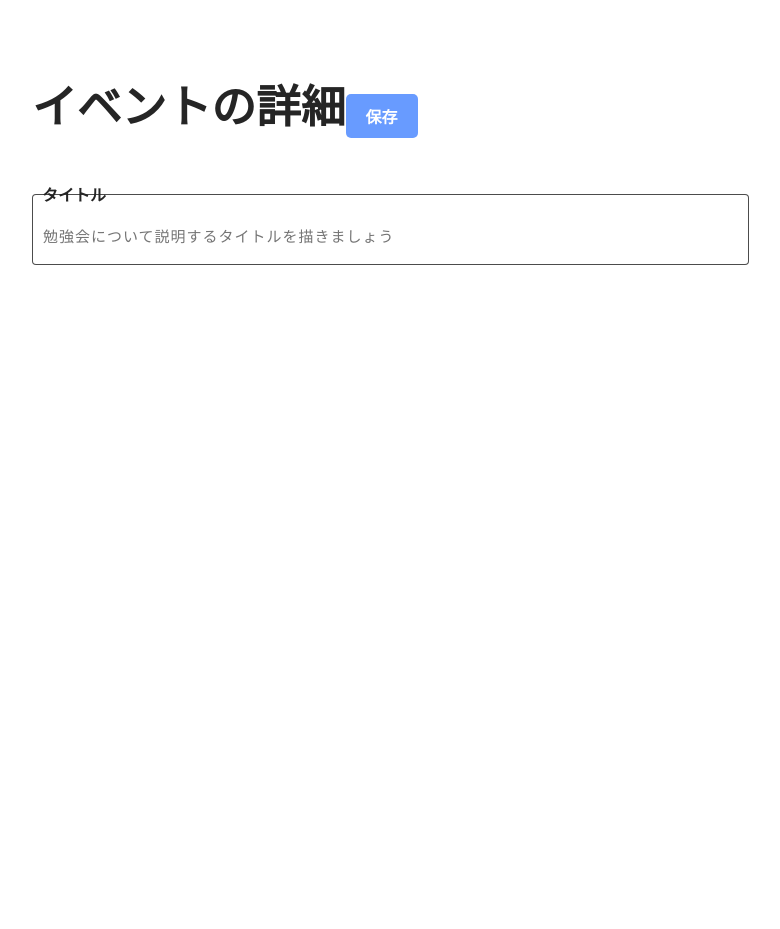
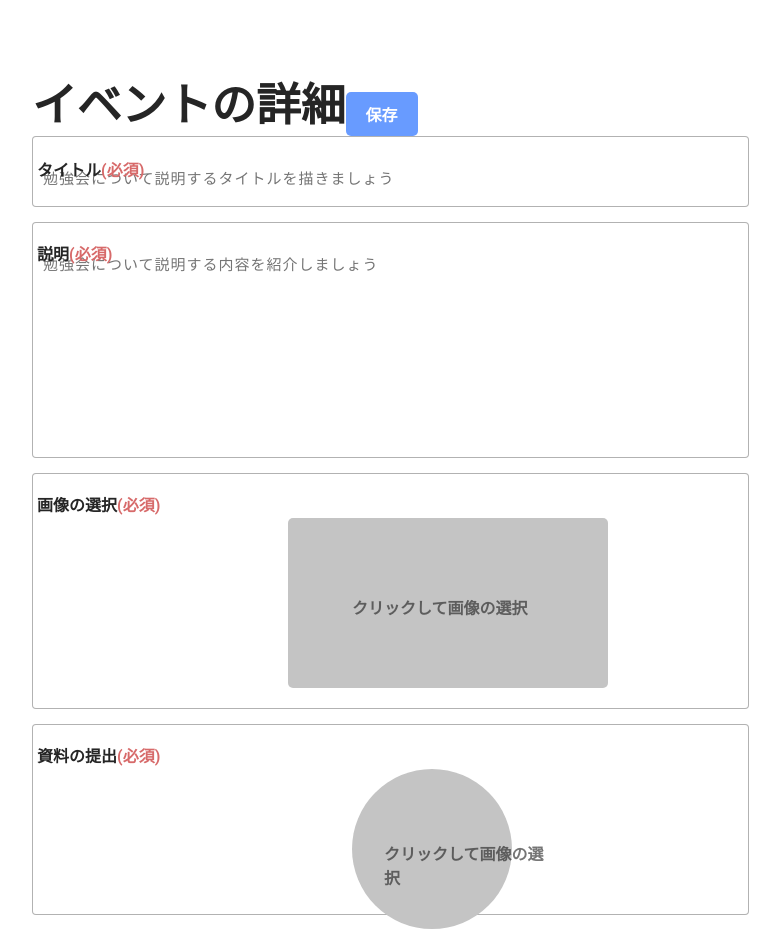
Before and after one commit to SystemEngineeringTeam/HackU-2021-vol3, a Next.js app in the folder front/: page /event in a window 1280 px wide. Shown: the part 220-1149 px from the top of the page, without its empty margins (224-1004 px from the left). Before the commit the page ends 800 px from the top, so only its background shows below. Built offline with nearby package versions, Linux system fonts and the light colour scheme.

Commit message:
半分完成

```diff
--- a/front/components/event_registration.tsx
+++ b/front/components/event_registration.tsx
@@ -9,8 +9,48 @@ const event_registration = () => {
                 </div>
                 <div className="input_1_1">
                     <label className="input_1_2">
-                        <p className="input_title">タイトル</p>
+                        <div className="input_title_1">
+                            <p className="input_title_1_1">タイトル</p>
+                            <p className="input_title_1_2">(必須)</p>
+                        </div>
                         <input type="text" placeholder="勉強会について説明するタイトルを描きましょう" />
+                    </label>
+                </div>
+                <div className="input_2_1">
+                    <label className="input_2_2">
+                        <div className="input_title_2">
+                            <p className="input_title_2_1">説明</p>
+                            <p className="input_title_2_2">(必須)</p>
+                        </div>
+                        <input type="text" placeholder="勉強会について説明する内容を紹介しましょう" />
+                    </label>
+                </div>
+                <div className="input_3_1">
+                    <label className="input_3_2">
+                        <div className="input_title_3">
+                            <p className="input_title_3_1">画像の選択</p>
+                            <p className="input_title_3_2">(必須)</p>
+                        </div>
+                        <div className="image_upload">
+                            <div className="flavor_text_upload">
+                                クリックして画像の選択
+                            </div>
+                        </div>
+                        <input type="text" readOnly />
+                    </label>
+                </div>
+                <div className="input_4_1">
+                    <label className="input_4_2">
+                        <div className="input_title_4">
+                            <p className="input_title_4_1">資料の提出</p>
+                            <p className="input_title_4_2">(必須)</p>
+                        </div>
+                        <div className="image_upload_icon">
+                            <div className="flavor_text_upload_icon">
+                                クリックして画像の選択
+                            </div>
+                        </div>
+                        <input type="text" readOnly />
                     </label>
                 </div>
             </div>
--- a/front/styles/event.css
+++ b/front/styles/event.css
@@ -37,7 +37,7 @@
     transition: 0.3s;
     letter-spacing: 1px;
     color: #000000;
-    border: 1px solid rgba(0, 0, 0, .7);
+    border: 1px solid rgba(0, 0, 0, .3);
     border-radius: 4px;
 }
 
@@ -47,10 +47,185 @@
     box-shadow: 0 0 5px 1px rgba(218, 60, 65, .5);
 }
 
-.input_title {
-    position: relative;
-    top: 28px;
-    left: 10px;
+.input_title_1 {
+    position: absolute;
+    padding-top: 5px;
+    padding-left: 5px;
+}
+
+.input_title_1_1 {
     font-weight: bold;
     color: #252525;
+    display: inline-block;
 }
+
+.input_title_1_2 {
+    font-weight: bold;
+    color: #D76A6A;
+    display: inline-block;
+}
+
+.input_2_1 input[type="text"] {
+    margin-top: 15px;
+    font: 15px/24px sans-serif;
+    box-sizing: border-box;
+    width: 70%;
+    padding-top: 2em;
+    padding-bottom: 12em;
+    padding-left: 10px;
+    transition: 0.3s;
+    letter-spacing: 1px;
+    color: #000000;
+    border: 1px solid rgba(0, 0, 0, .3);
+    border-radius: 4px;
+}
+
+.input_2_2 input[type='text']:focus {
+    border: 1px solid #da3c41;
+    outline: none;
+    box-shadow: 0 0 5px 1px rgba(218, 60, 65, .5);
+}
+
+
+.input_title_2 {
+    position: absolute;
+    padding-top: 18px;
+    padding-left: 5px;
+}
+
+
+.input_title_2_1 {
+    font-weight: bold;
+    color: #252525;
+    display: inline-block;
+}
+
+.input_title_2_2 {
+    font-weight: bold;
+    color: #D76A6A;
+    display: inline-block;
+}
+
+
+.input_3_1 input[type="text"] {
+    margin-top: 15px;
+    font: 15px/24px sans-serif;
+    box-sizing: border-box;
+    width: 70%;
+    padding-top: 2em;
+    padding-bottom: 12em;
+    padding-left: 10px;
+    transition: 0.3s;
+    letter-spacing: 1px;
+    color: #000000;
+    border: 1px solid rgba(0, 0, 0, .3);
+    border-radius: 4px;
+}
+
+.input_3_2 input[type='text']:focus {
+    border: 1px solid #da3c41;
+    outline: none;
+    box-shadow: 0 0 5px 1px rgba(218, 60, 65, .5);
+}
+
+
+.input_title_3 {
+    position: absolute;
+    padding-top: 18px;
+    padding-left: 5px;
+}
+
+
+.input_title_3_1 {
+    font-weight: bold;
+    color: #252525;
+    display: inline-block;
+}
+
+.input_title_3_2 {
+    font-weight: bold;
+    color: #D76A6A;
+    display: inline-block;
+}
+
+.image_upload {
+    position: absolute;
+    left: 40%;
+    margin-top: 60px;
+    border-radius: 5px;
+    width: 20em;
+    height: 170px;
+    background: #C4C4C4;
+}
+
+.flavor_text_upload {
+    position: relative;
+    left: 20%;
+    top: 45%;
+    font-weight: bold;
+    color: rgb(25, 25, 25, 0.6);
+}
+
+
+
+
+
+
+.input_4_1 input[type="text"] {
+    margin-top: 15px;
+    font: 15px/24px sans-serif;
+    box-sizing: border-box;
+    width: 70%;
+    padding-top: 2em;
+    padding-bottom: 9em;
+    padding-left: 10px;
+    transition: 0.3s;
+    letter-spacing: 1px;
+    color: #000000;
+    border: 1px solid rgba(0, 0, 0, .3);
+    border-radius: 4px;
+}
+
+.input_4_2 input[type='text']:focus {
+    border: 1px solid #da3c41;
+    outline: none;
+    box-shadow: 0 0 5px 1px rgba(218, 60, 65, .5);
+}
+
+
+.input_title_4 {
+    position: absolute;
+    padding-top: 18px;
+    padding-left: 5px;
+}
+
+
+.input_title_4_1 {
+    font-weight: bold;
+    color: #252525;
+    display: inline-block;
+}
+
+.input_title_4_2 {
+    font-weight: bold;
+    color: #D76A6A;
+    display: inline-block;
+}
+
+.image_upload_icon {
+    position: absolute;
+    left: 45%;
+    margin-top: 60px;
+    width: 10em;
+    height: 10em;
+    border-radius: 50%;
+    background: #C4C4C4;
+}
+
+.flavor_text_upload_icon {
+    position: relative;
+    left: 20%;
+    top: 45%;
+    font-weight: bold;
+    color: rgb(25, 25, 25, 0.6);
+}
--- a/front/styles/globals.css
+++ b/front/styles/globals.css
@@ -13,4 +13,5 @@ a {
 
 * {
   box-sizing: border-box;
+  font-family: Roboto;
 }
```
